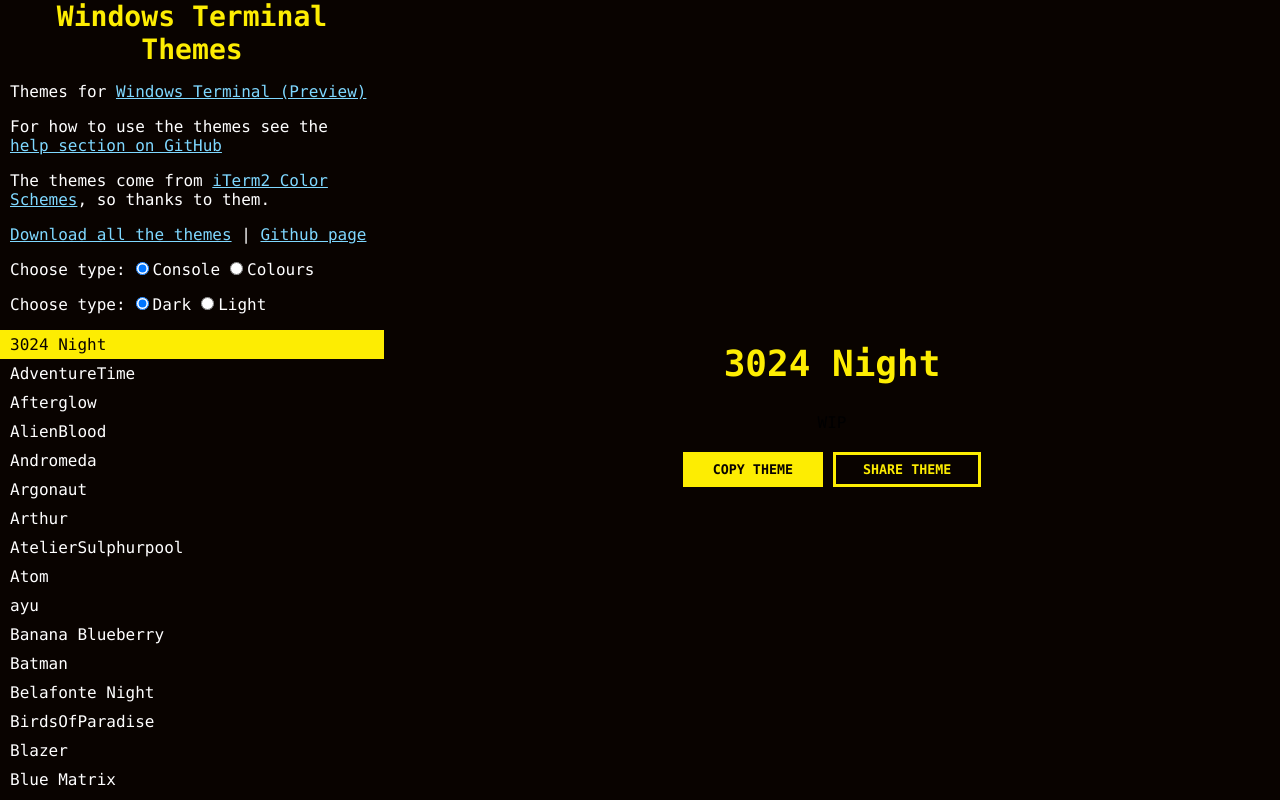
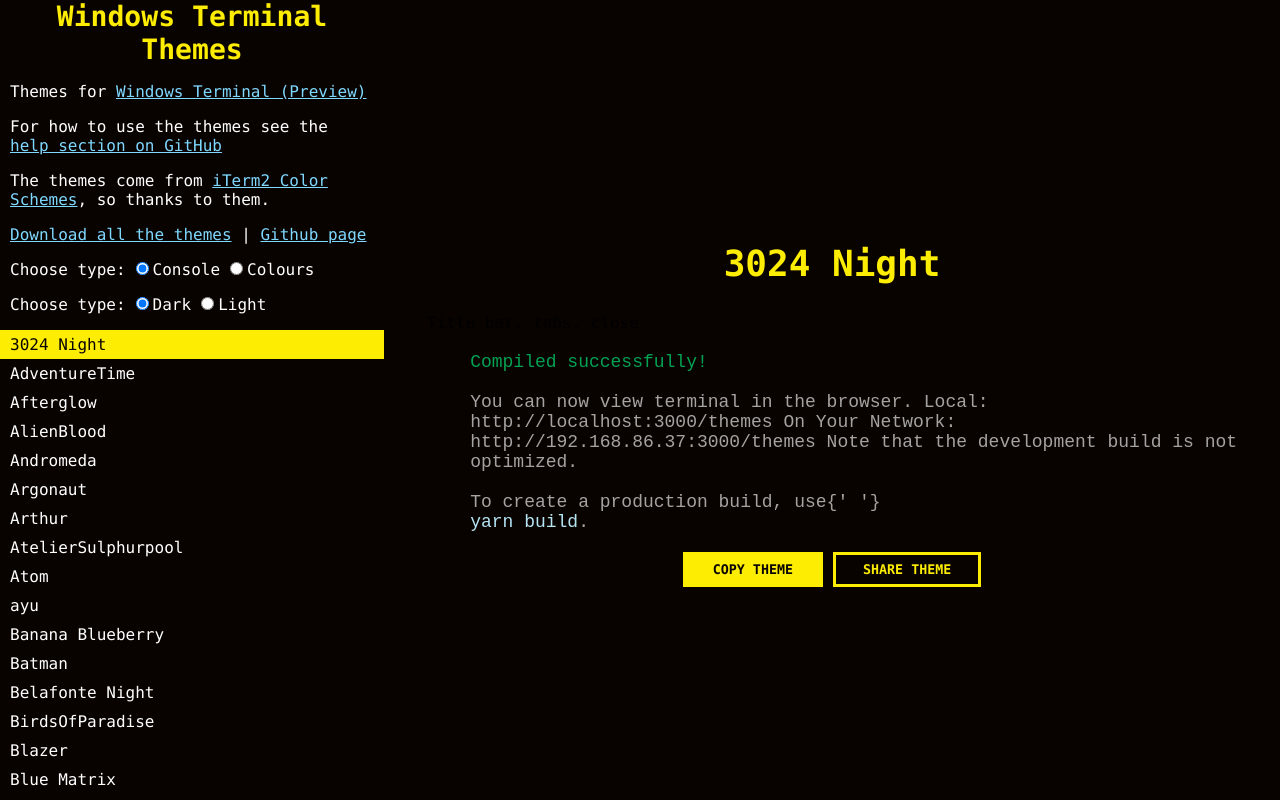
Before and after one commit to atomcorp/themes, a React (Create React App) app: page / in a window 1280 px wide. Built offline with nearby package versions, Linux system fonts and the light colour scheme.

Commit message:
add syntax for colouring text

```diff
--- a/src/components/ColourTest/ColourTest.tsx
+++ b/src/components/ColourTest/ColourTest.tsx
@@ -2,7 +2,7 @@
 
 import {themeType} from 'types';
 import css from './ColourTest.module.css';
-import {backgroundKeys, textKeys} from '../ThemePreview/consoleMethods';
+import {backgroundKeys, textKeys} from 'components/ThemePreview/consoleMethods';
 
 type PropsType = {
   theme: themeType;
@@ -10,7 +10,7 @@
 
 const ColourTest: React.FC<PropsType> = (props) => {
   return (
-    <div className={css.matrix}>
+    <section className={css.matrix}>
       {textKeys.map((textKey, i) =>
         backgroundKeys.map((backgroundKey, y) => (
           <div
@@ -25,7 +25,7 @@
           </div>
         ))
       )}
-    </div>
+    </section>
   );
 };
 
--- /dev/null
+++ b/src/components/ConsoleTest/ConsoleTest.module.css
@@ -0,0 +1,4 @@
+.code {
+  font-size: 18px;
+  white-space: pre;
+}
--- /dev/null
+++ b/src/components/ConsoleTest/ConsoleTest.tsx
@@ -0,0 +1,61 @@
+import React from 'react';
+
+import css from './ConsoleTest.module.css';
+import {themeType, validKeysType, textKeyType} from 'types';
+type PropsType = {
+  theme: themeType;
+};
+type codeblocksType = {
+  [key: string]: {
+    name: string;
+    markup: string;
+    defaultColour: textKeyType;
+  };
+};
+
+const setParseSyntax = (theme: themeType) => (markup: string) => {
+  return markup.split(/(<.+?>.+<\/.+>)/g).map((string) => {
+    const matches = [...string.matchAll(/<(.+?)>(.+)<\/(.+)>/g)][0];
+    if (matches != null) {
+      const colour = matches[1] as textKeyType;
+      const contents = matches[2];
+      return <span style={{color: theme[colour]}}>{contents}</span>;
+    }
+    return string;
+  }, []);
+};
+
+const codeblocks: codeblocksType = {
+  craCompiled: {
+    name: 'Create React App compiled',
+    markup: `
+    <green>Compiled successfully!</green>
+
+    You can now view terminal in the browser. Local:
+    http://localhost:3000/themes On Your Network:
+    http://192.168.86.37:3000/themes Note that the development build is not
+    optimized.
+
+    To create a production build, use{' '}
+    <cyan>yarn build</cyan>.`,
+    defaultColour: 'white',
+  },
+};
+
+const ConsoleTest: React.FC<PropsType> = (props) => {
+  const parseSyntax = setParseSyntax(props.theme);
+
+  return (
+    <section>
+      <div className={css.titlebar}>Title bar, tabs, close</div>
+      <code
+        className={css.code}
+        style={{color: props.theme[codeblocks.craCompiled.defaultColour]}}
+      >
+        {parseSyntax(codeblocks.craCompiled.markup)}
+      </code>
+    </section>
+  );
+};
+
+export default ConsoleTest;
--- a/src/components/Home/Home.module.css
+++ b/src/components/Home/Home.module.css
@@ -28,6 +28,12 @@
   flex: 1 0 auto;
 }
 
+@media (min-width: 769px) {
+  .content {
+    max-width: 70%;
+  }
+}
+
 .light {
   color: #282c34;
 }
--- a/src/components/ThemePreview/ThemePreview.tsx
+++ b/src/components/ThemePreview/ThemePreview.tsx
@@ -1,7 +1,8 @@
 import React, {useState} from 'react';
 import * as clipboard from 'clipboard-polyfill';
 
-import ColourTest from '../ColourTest/ColourTest';
+import ColourTest from 'components/ColourTest/ColourTest';
+import ConsoleTest from 'components/ConsoleTest/ConsoleTest';
 import {themeType, previewType} from 'types';
 import css from './ThemePreview.module.css';
 import {backgroundKeys, textKeys, parseValidKeys} from './consoleMethods';
@@ -41,7 +42,7 @@
       {props.previewType === 'colour' ? (
         <ColourTest theme={props.theme} />
       ) : (
-        <div>WIP</div>
+        <ConsoleTest theme={props.theme} />
       )}
       <div className={css.buttons}>
         <button
--- a/tsconfig.json
+++ b/tsconfig.json
@@ -14,7 +14,8 @@
     "isolatedModules": true,
     "noEmit": true,
     "jsx": "react",
-    "baseUrl": "src"
+    "baseUrl": "src",
+    "downlevelIteration": true
   },
   "include": ["src"],
   "exclude": ["scripts"]
```
